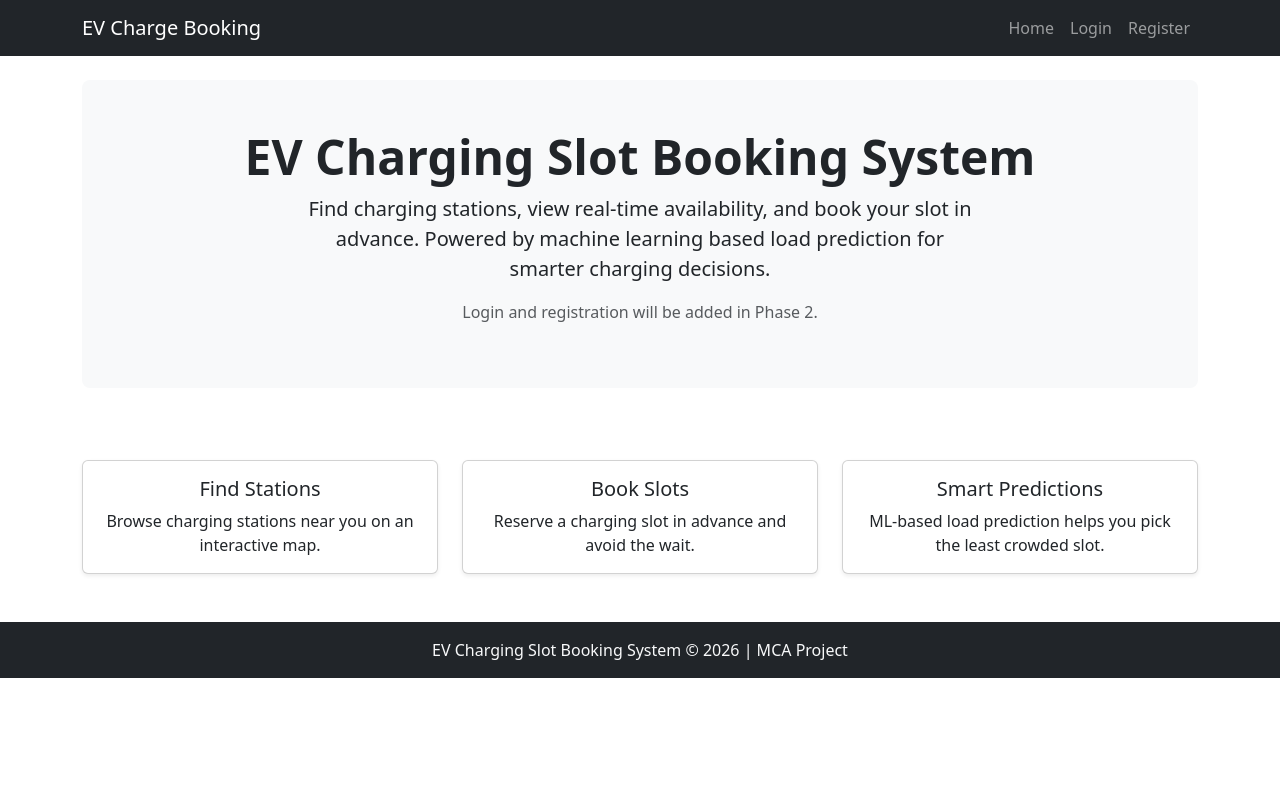
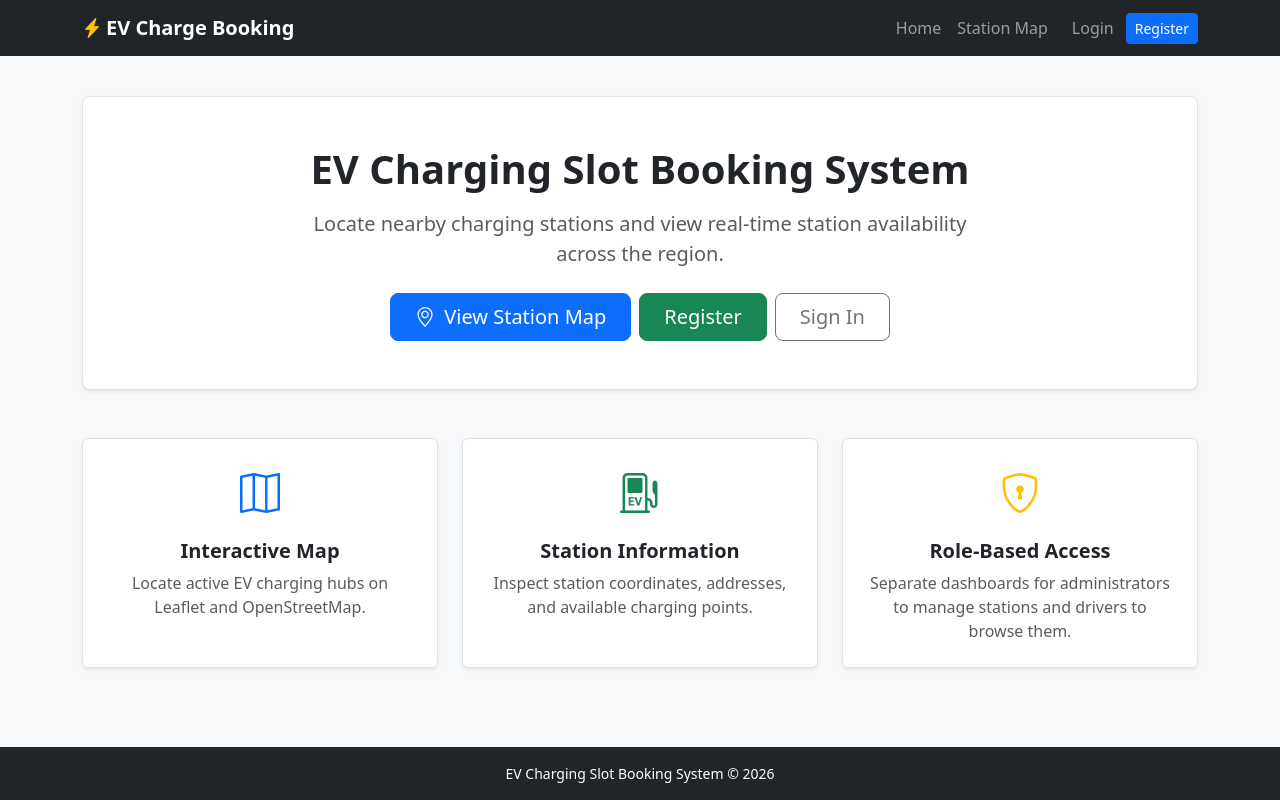
Before and after one commit to jyothishps/EVolve, a Django app: page / in a window 1280 px wide. Run offline with Django 5.2, Linux system fonts and the light colour scheme.

Commit message:
Add driver map view

```diff
--- a/core/urls.py
+++ b/core/urls.py
@@ -13,4 +13,7 @@ urlpatterns = [
 
     # Station management (Admin)
     path('manage/stations/add/', views.station_add, name='station_add'),
+
+    # Driver station map
+    path('stations/map/view/', views.driver_station_map, name='driver_station_map'),
 ]
--- a/core/views.py
+++ b/core/views.py
@@ -82,3 +82,12 @@ def station_add(request):
         messages.success(request, 'Station added successfully.')
         return redirect('core:admin_dashboard')
     return render(request, 'admin/station_form.html', {'form': form, 'action': 'Add'})
+
+
+@login_required
+def driver_station_map(request):
+    """
+    Driver view: map of all active stations using Leaflet + OpenStreetMap.
+    """
+    stations = Station.objects.filter(status='Active')
+    return render(request, 'user/station_map.html', {'stations': stations})
--- /dev/null
+++ b/static/css/style.css
@@ -0,0 +1,28 @@
+/* Basic styles for EV Charging Slot Booking System */
+
+body {
+    min-height: 100vh;
+    display: flex;
+    flex-direction: column;
+    background-color: #f8f9fa;
+    color: #212529;
+}
+
+main {
+    flex: 1;
+}
+
+#stationMap {
+    height: 520px;
+    width: 100%;
+    border-radius: 6px;
+    border: 1px solid #dee2e6;
+}
+
+.card {
+    border: 1px solid #dee2e6;
+}
+
+.footer {
+    margin-top: auto;
+}
--- a/static/js/script.js
+++ b/static/js/script.js
@@ -1,2 +1,32 @@
-// Placeholder for future JS logic (map, booking, charts).
-console.log("EV Charging Slot Booking System - script loaded.");
+/**
+ * EV Charging Slot Booking System
+ * Pure UI Enhancements (No Business Logic)
+ */
+
+document.addEventListener('DOMContentLoaded', function () {
+    // 1. Initialize Bootstrap Tooltips if any exist
+    var tooltipTriggerList = [].slice.call(document.querySelectorAll('[data-bs-toggle="tooltip"]'));
+    tooltipTriggerList.forEach(function (tooltipTriggerEl) {
+        new bootstrap.Tooltip(tooltipTriggerEl);
+    });
+
+    // 2. Auto-fade success alerts after 5 seconds
+    var alerts = document.querySelectorAll('.alert-success');
+    alerts.forEach(function (alert) {
+        setTimeout(function () {
+            var bsAlert = bootstrap.Alert.getOrCreateInstance(alert);
+            if (bsAlert) {
+                bsAlert.close();
+            }
+        }, 5000);
+    });
+
+    // 3. Highlight current active nav link based on window pathname
+    var currentPath = window.location.pathname;
+    var navLinks = document.querySelectorAll('.ev-navbar .nav-link');
+    navLinks.forEach(function (link) {
+        if (link.getAttribute('href') === currentPath) {
+            link.classList.add('active');
+        }
+    });
+});
--- a/templates/base.html
+++ b/templates/base.html
@@ -10,6 +10,9 @@
     <!-- Bootstrap 5 CSS -->
     <link href="https://cdn.jsdelivr.net/npm/bootstrap@5.3.3/dist/css/bootstrap.min.css" rel="stylesheet">
 
+    <!-- Bootstrap Icons -->
+    <link rel="stylesheet" href="https://cdn.jsdelivr.net/npm/bootstrap-icons@1.11.3/font/bootstrap-icons.css">
+
     <!-- Custom CSS -->
     <link href="{% static 'css/style.css' %}" rel="stylesheet">
 
@@ -21,34 +24,44 @@
     <!-- Navbar -->
     <nav class="navbar navbar-expand-lg navbar-dark bg-dark">
         <div class="container">
-            <a class="navbar-brand" href="{% url 'core:home' %}">EV Charge Booking</a>
+            <a class="navbar-brand fw-bold" href="{% url 'core:home' %}">
+                <i class="bi bi-lightning-charge-fill text-warning me-1"></i>EV Charge Booking
+            </a>
             <button class="navbar-toggler" type="button" data-bs-toggle="collapse" data-bs-target="#navMenu">
                 <span class="navbar-toggler-icon"></span>
             </button>
             <div class="collapse navbar-collapse" id="navMenu">
-                <ul class="navbar-nav ms-auto">
+                <ul class="navbar-nav ms-auto align-items-lg-center">
                     <li class="nav-item">
                         <a class="nav-link" href="{% url 'core:home' %}">Home</a>
+                    </li>
+                    <li class="nav-item">
+                        <a class="nav-link" href="{% url 'core:driver_station_map' %}">Station Map</a>
                     </li>
                     {% if user.is_authenticated %}
                         {% if user.is_admin %}
                         <li class="nav-item">
                             <a class="nav-link" href="{% url 'core:admin_dashboard' %}">Admin Dashboard</a>
                         </li>
-                    {% else %}
                         <li class="nav-item">
-                        <a class="nav-link" href="{% url 'core:driver_dashboard' %}">My Dashboard</a>
-                    </li>
-                    {% endif %}
-                    <li class="nav-item">
-                        <a class="nav-link" href="{% url 'core:logout' %}">Logout ({{ user.username }})</a>
+                            <a class="nav-link" href="{% url 'core:station_add' %}">Add Station</a>
                         </li>
                         {% else %}
                         <li class="nav-item">
+                            <a class="nav-link" href="{% url 'core:driver_dashboard' %}">Dashboard</a>
+                        </li>
+                        {% endif %}
+                        <li class="nav-item ms-lg-2">
+                            <a class="btn btn-sm btn-outline-light" href="{% url 'core:logout' %}">
+                                Logout ({{ user.username }})
+                            </a>
+                        </li>
+                    {% else %}
+                        <li class="nav-item ms-lg-2">
                             <a class="nav-link" href="{% url 'core:login' %}">Login</a>
                         </li>
                         <li class="nav-item">
-                        <a class="nav-link" href="{% url 'core:register' %}">Register</a>
+                            <a class="btn btn-sm btn-primary ms-lg-1" href="{% url 'core:register' %}">Register</a>
                         </li>
                     {% endif %}
                 </ul>
@@ -60,7 +73,7 @@
     <div class="container mt-3">
         {% if messages %}
         {% for message in messages %}
-        <div class="alert alert-{{ message.tags }} alert-dismissible fade show" role="alert">
+        <div class="alert alert-{{ message.tags }} alert-dismissible fade show shadow-sm" role="alert">
             {{ message }}
             <button type="button" class="btn-close" data-bs-dismiss="alert"></button>
         </div>
@@ -74,8 +87,10 @@
     </main>
 
     <!-- Footer -->
-    <footer class="bg-dark text-light text-center py-3 mt-5">
-        <p class="mb-0">EV Charging Slot Booking System &copy; 2026 | MCA Project</p>
+    <footer class="bg-dark text-white text-center py-3 footer">
+        <div class="container">
+            <p class="mb-0 small">EV Charging Slot Booking System &copy; 2026</p>
+        </div>
     </footer>
 
     <!-- Bootstrap JS -->
--- a/templates/home.html
+++ b/templates/home.html
@@ -1,39 +1,76 @@
 {% extends 'base.html' %}
-
 {% block title %}Home - EV Charging Slot Booking System{% endblock %}
 
 {% block content %}
-<div class="text-center p-5 bg-light rounded-3">
-    <h1 class="display-5 fw-bold">EV Charging Slot Booking System</h1>
-    <p class="col-lg-8 mx-auto fs-5">
-        Find charging stations, view real-time availability, and book your slot in advance.
-        Powered by machine learning based load prediction for smarter charging decisions.
+<!-- Hero Section -->
+<div class="p-5 mb-4 bg-white rounded-3 shadow-sm border text-center">
+    <h1 class="display-6 fw-bold mb-3">EV Charging Slot Booking System</h1>
+    <p class="col-md-8 mx-auto fs-5 text-muted mb-4">
+        Locate nearby charging stations and view real-time station availability across the region.
     </p>
-    <p class="text-muted">Login and registration will be added in Phase 2.</p>
+    <div class="d-flex justify-content-center gap-2 flex-wrap">
+        <a href="{% url 'core:driver_station_map' %}" class="btn btn-primary btn-lg px-4">
+            <i class="bi bi-geo-alt me-1"></i> View Station Map
+        </a>
+        {% if user.is_authenticated %}
+            {% if user.is_admin %}
+            <a href="{% url 'core:admin_dashboard' %}" class="btn btn-outline-dark btn-lg px-4">
+                Admin Dashboard
+            </a>
+            {% else %}
+            <a href="{% url 'core:driver_dashboard' %}" class="btn btn-outline-dark btn-lg px-4">
+                My Dashboard
+            </a>
+            {% endif %}
+        {% else %}
+            <a href="{% url 'core:register' %}" class="btn btn-success btn-lg px-4">
+                Register
+            </a>
+            <a href="{% url 'core:login' %}" class="btn btn-outline-secondary btn-lg px-4">
+                Sign In
+            </a>
+        {% endif %}
+    </div>
 </div>
 
-<div class="row mt-5 g-4">
+<!-- Features Section -->
+<div class="row g-4 mt-2 mb-4">
     <div class="col-md-4">
-        <div class="card h-100 shadow-sm">
-            <div class="card-body text-center">
-                <h5 class="card-title">Find Stations</h5>
-                <p class="card-text">Browse charging stations near you on an interactive map.</p>
+        <div class="card h-100 shadow-sm bg-white">
+            <div class="card-body text-center p-4">
+                <div class="fs-1 text-primary mb-3">
+                    <i class="bi bi-map"></i>
+                </div>
+                <h5 class="card-title fw-bold">Interactive Map</h5>
+                <p class="card-text text-muted">
+                    Locate active EV charging hubs on Leaflet and OpenStreetMap.
+                </p>
             </div>
         </div>
     </div>
     <div class="col-md-4">
-        <div class="card h-100 shadow-sm">
-            <div class="card-body text-center">
-                <h5 class="card-title">Book Slots</h5>
-                <p class="card-text">Reserve a charging slot in advance and avoid the wait.</p>
+        <div class="card h-100 shadow-sm bg-white">
+            <div class="card-body text-center p-4">
+                <div class="fs-1 text-success mb-3">
+                    <i class="bi bi-ev-station"></i>
+                </div>
+                <h5 class="card-title fw-bold">Station Information</h5>
+                <p class="card-text text-muted">
+                    Inspect station coordinates, addresses, and available charging points.
+                </p>
             </div>
         </div>
     </div>
     <div class="col-md-4">
-        <div class="card h-100 shadow-sm">
-            <div class="card-body text-center">
-                <h5 class="card-title">Smart Predictions</h5>
-                <p class="card-text">ML-based load prediction helps you pick the least crowded slot.</p>
+        <div class="card h-100 shadow-sm bg-white">
+            <div class="card-body text-center p-4">
+                <div class="fs-1 text-warning mb-3">
+                    <i class="bi bi-shield-lock"></i>
+                </div>
+                <h5 class="card-title fw-bold">Role-Based Access</h5>
+                <p class="card-text text-muted">
+                    Separate dashboards for administrators to manage stations and drivers to browse them.
+                </p>
             </div>
         </div>
     </div>
```
Also changed, not shown: templates/admin/dashboard.html (+22 -28 lines), templates/admin/station_form.html (+9 -14 lines), templates/registration/login.html (+18 -11 lines), templates/registration/register.html (+13 -9 lines), templates/user/dashboard.html (+18 -3 lines), templates/user/station_map.html (added, +105 -0 lines). Lines whose indentation alone changed are shown as unchanged.
